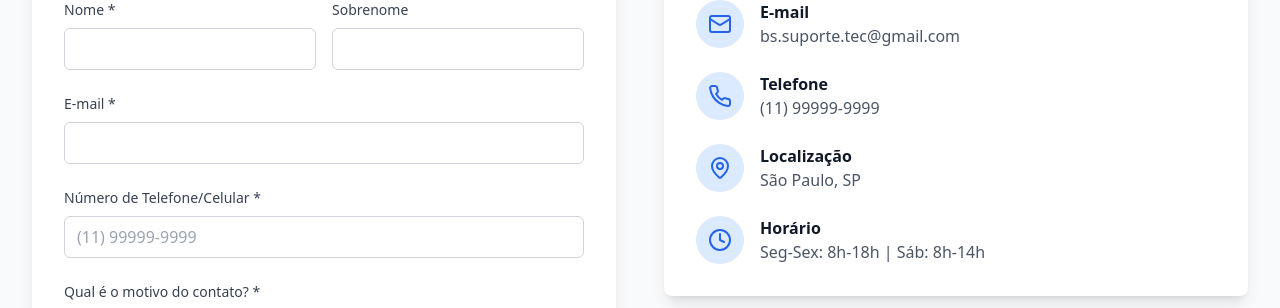
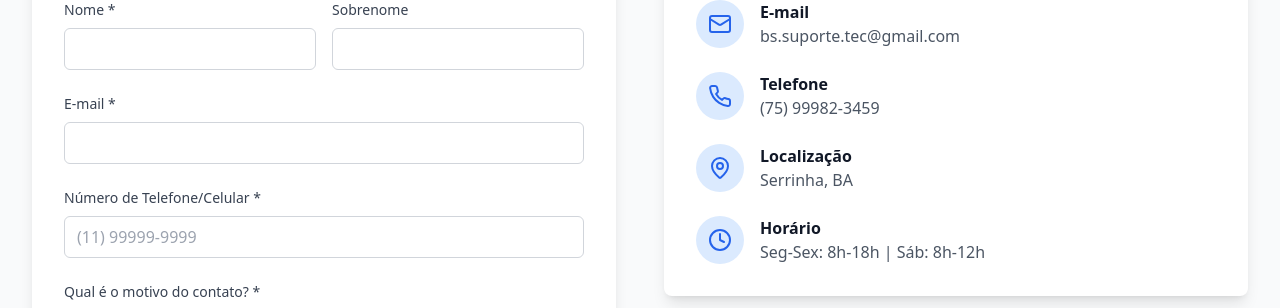
Before and after one commit to BrunoDev007/bs-tec-web-solutions, a React (Vite) app: page /contato in a window 1280 px wide. Shown: the part 472-780 px from the top of the page. Built offline with nearby package versions, Linux system fonts and the light colour scheme.

Commit message:
Alteração de dados de Contact.tsx

```diff
--- a/src/pages/Contact.tsx
+++ b/src/pages/Contact.tsx
@@ -113,17 +113,17 @@ ${formData.mensagem}
     {
       icon: <Phone className="h-6 w-6" />,
       title: 'Telefone',
-      info: '(11) 99999-9999'
+      info: '(75) 99982-3459'
     },
     {
       icon: <MapPin className="h-6 w-6" />,
       title: 'Localização',
-      info: 'São Paulo, SP'
+      info: 'Serrinha, BA'
     },
     {
       icon: <Clock className="h-6 w-6" />,
       title: 'Horário',
-      info: 'Seg-Sex: 8h-18h | Sáb: 8h-14h'
+      info: 'Seg-Sex: 8h-18h | Sáb: 8h-12h'
     }
   ];
 
```
